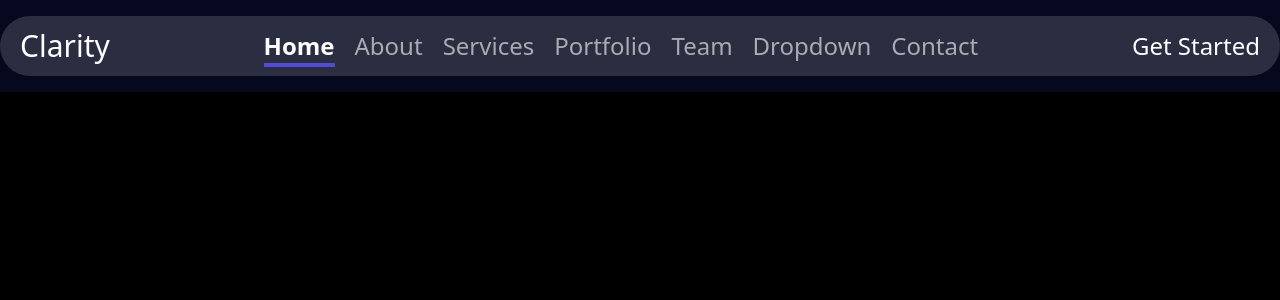
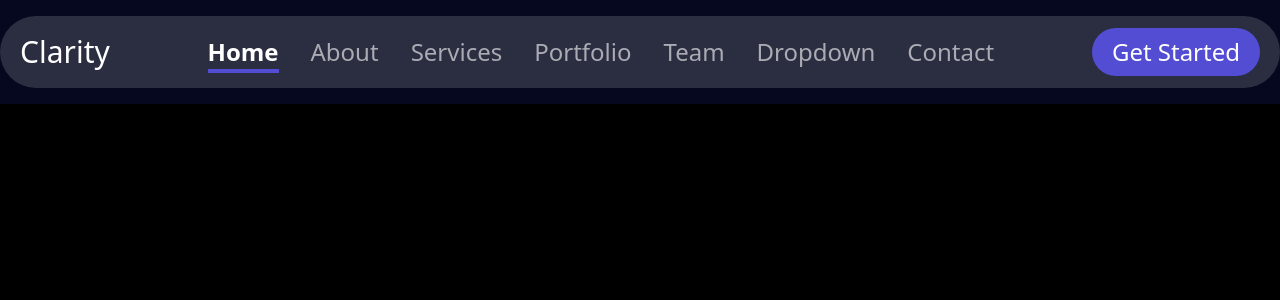
Before and after one commit to Vivek-Sharma-dev/Clarity, a React (Vite) app: page / in a window 1280 px wide. Shown: the top 300 px of the page. Built offline with nearby package versions, Linux system fonts and the light colour scheme.

Commit message:
header part completed

```diff
--- a/package.json
+++ b/package.json
@@ -11,6 +11,7 @@
   },
   "dependencies": {
     "@tailwindcss/vite": "^4.1.17",
+    "lucide-react": "^0.556.0",
     "react": "^19.2.0",
     "react-dom": "^19.2.0",
     "react-scroll": "^1.9.3",
--- a/src/Components/Header/Btn.jsx
+++ b/src/Components/Header/Btn.jsx
@@ -2,7 +2,7 @@ import React from 'react'
 
 const Btn = () => {
   return (
-    <button className='text-lg lg:text-2xl text-white'>
+    <button className='text-md lg:text-2xl text-white px-2 py-1 lg:px-5 lg:py-2 rounded-full bg-(--secondary-color) font-medium'>
       Get Started
     </button>
   )
--- a/src/Components/Header/Header.jsx
+++ b/src/Components/Header/Header.jsx
@@ -6,12 +6,12 @@ import Btn from "./Btn";
 const Header = () => {
   return (
     <div className="fixed top-0 left-0 w-full z-50">
-      <header className="bg-(--primary-color) py-4">
-        <nav className="px-5 rounded-full container mx-auto flex justify-between items-center py-3 bg-white/15  sticky top-20 ">
+      <header className="bg-(--primary-color) py-1 lg:py-4">
+        <div className="px-5 rounded-full container mx-auto flex justify-between items-center py-3 bg-white/15  relative">
           <Logo />
           <NavLinks />
           <Btn />
-        </nav>
+        </div>
       </header>
     </div>
   );
--- a/src/Components/Header/Logo.jsx
+++ b/src/Components/Header/Logo.jsx
@@ -1,7 +1,10 @@
 import { Link } from 'react-scroll'
 const Logo = () => {
   return (
+    <span className="flex-1 lg:flex-initial">
+
     <Link to='home' spy={true} smooth={true} offset={-70} duration={500}><span className={`cursor-pointer  font-medium lg:text-3xl text-2xl text-white`}>Clarity</span></Link>
+    </span>
   )
 }
 
--- a/src/Components/Header/NavLinks.jsx
+++ b/src/Components/Header/NavLinks.jsx
@@ -1,10 +1,19 @@
-import React, { useState } from "react";
-import { Link } from "react-scroll";
-import { navLinkActive, navLinkBase } from "../../Style/NavStyles";
+import { useEffect, useRef, useState } from "react";
+import { Link, scrollSpy } from "react-scroll";
+import {
+  menuBaseStyle,
+  navLinkActive,
+  navLinkBase,
+  menuLaptopStyle,
+  menuMobileStyleClose,
+  menuMobileStyleOpen,
+} from "../../Style/NavStyles";
+import { Menu } from "lucide-react";
 
 const NavLinks = () => {
+  const [isMenuActive, setIsMenuActive] = useState(false);
   const [active, setActive] = useState("home");
-  const [openDropdown, setOpenDropdown] = useState(false);
+  const menuRef = useRef(null);
   const links = [
     { id: "home", label: "Home" },
     { id: "about", label: "About" },
@@ -12,6 +21,7 @@ const NavLinks = () => {
     { id: "portfolio", label: "Portfolio" },
     { id: "team", label: "Team" },
     {
+      id: "dropdown",
       label: "Dropdown",
       dropdown: true,
       children: [
@@ -22,18 +32,50 @@ const NavLinks = () => {
     },
     { id: "contact", label: "Contact" },
   ];
+
+  useEffect(() => {
+    function handleClickOutside(e) {
+      if (menuRef.current && !menuRef.current.contains(e.target)) {
+        setIsMenuActive(false);
+      }
+    }
+
+    document.addEventListener("mousedown", handleClickOutside);
+    document.addEventListener("touchstart", handleClickOutside);
+    return () => {
+      document.removeEventListener("mousedown", handleClickOutside);
+      document.removeEventListener("touchstart", handleClickOutside);
+    };
+  }, []);
+
   return (
-    <ul className="flex flex-col lg:flex-row gap-5 items-center text-lg lg:text-2xl ">
-      {links.map((link) => (
-        <li key={link.id} className="cursor-pointer relative">
-          {!link.dropdown ? (
+    <nav ref={menuRef} className="order-10 lg:order-0 ml-3 lg:ml-0">
+
+      <button
+        onClick={() => setIsMenuActive(!isMenuActive)}
+        className="text-white lg:hidden"
+      >
+        <Menu size={33}/>
+      </button>
+      <ul
+
+        className={`${menuBaseStyle} ${
+          isMenuActive ? menuMobileStyleOpen : menuMobileStyleClose
+        } ${menuLaptopStyle}`}
+      >
+        {links.map((link) =>
+          !link.dropdown ? (
+            <li key={link.id}>
               <Link
                 to={link.id}
+                smooth={true}
+                duration={500}
                 spy={true}
-              smooth={true}
-              offset={-300}
-              duration={500}
-              onSetActive={() => setActive(link.id)}
+                offset={-150}
+                onSetActive={() => {
+                  setActive(link.id);
+                }}
+                onClick={() => setIsMenuActive(false)}
               >
                 <span
                   className={active === link.id ? navLinkActive : navLinkBase}
@@ -41,46 +83,26 @@ const NavLinks = () => {
                   {link.label}
                 </span>
               </Link>
+            </li>
           ) : (
-            <div
-              className="cursor-pointer"
-              onMouseEnter={() => setOpenDropdown(true)}
-              onMouseLeave={() => setOpenDropdown(false)}
-            >
-              <span
-                className={openDropdown === true ? navLinkActive : navLinkBase}
-              >
-                {link.label}
-              </span>
-              {openDropdown && (
-                <ul id="dropdown" className="absolute top-full -left-5 mt-2 bg-(--secondary-color)/40 backdrop-blur-none rounded-lg p-4 w-50">
+            <li className="relative" key={link.id}>
+              <div className="group">
+                <span className={navLinkBase}>{link.label}</span>
+                <ul className="absolute pointer-events-none opacity-0  group-hover:opacity-100 group-hover:pointer-events-auto w-52 px-5 bg-(--secondary-color)/70 backdrop-blur-2xl -left-6 top-full mt-1 py-3 rounded-2xl transition-all duration-300 scale-0 group-hover:scale-100">
                   {link.children.map((child) => (
                     <li key={child.id} className="mt-2">
-                      <Link
-                        to={child.id}
-                        spy={true}
-                        smooth={true}
-                        offset={-300}
-                        duration={500}
-                        onSetActive={() => setActive(child.id)}
-                      >
-                        <span
-                          className={
-                            active === child.id ? navLinkActive : navLinkBase
-                          }
-                        >
-                          {child.label}
-                        </span>
+                      <Link to={child.id} duration={1200} smooth={true}>
+                        <span className={navLinkBase}>{child.label}</span>
                       </Link>
                     </li>
                   ))}
                 </ul>
+              </div>
+            </li>
+          )
         )}
-            </div>
-          )}
-        </li>
-      ))}
       </ul>
+    </nav>
   );
 };
 
--- a/src/Style/NavStyles.js
+++ b/src/Style/NavStyles.js
@@ -1,6 +1,11 @@
 import React from "react";
 
 export const navLinkBase =
-  "relative transition-all duration-300 before:content-[''] before:absolute before:left-0 before:bottom-[-5px] before:w-0 before:h-1 before:bg-[var(--secondary-color)] before:transition-all before:duration-300 hover:text-white hover:before:w-full text-white/60";
+  "relative transition-all duration-300 before:content-[''] before:absolute before:left-0 before:bottom-[-5px] before:w-0 before:h-1 before:bg-[var(--secondary-color)] before:transition-all before:duration-300 hover:text-white hover:before:w-full text-white/60 text-lg lg:text-2xl cursor-pointer ";
 
-export const navLinkActive = `relative transition-all duration-300 before:content-[''] before:absolute before:left-0 before:bottom-[-5px] before:w-0 before:h-1 before:bg-[var(--secondary-color)] before:transition-all before:duration-300 text-white before:w-full font-bold`;
+export const navLinkActive = `relative transition-all duration-300 before:content-[''] before:absolute before:left-0 before:bottom-[-5px] before:w-0 before:h-1 before:bg-[var(--secondary-color)] before:transition-all before:duration-300 text-white before:w-full font-bold text-lg lg:text-2xl `;
+
+export const menuBaseStyle = "flex items-center ";
+export const menuMobileStyleOpen = "flex-col gap-4 absolute translate-x-0 top-full left-0 items-end px-5 rounded-b-lg w-1/2 py-4 bg-[var(--primary-color)] transition-all duration-300 max-h-fit overflow-hidden";
+export const menuMobileStyleClose = "flex-col gap-4 -translate-x-full opacity-0 pointer-events-none absolute  transition-all duration-300 left-0 top-full items-end px-5 rounded-b-lg w-1/2 py-4 bg-[var(--primary-color)] max-h-0";
+export const menuLaptopStyle = "lg:flex-row lg:gap-8 lg:static lg:opacity-100 lg:pointer-events-auto lg:translate-x-0 lg:items-center lg:w-auto lg:py-0 lg:bg-transparent ";
```
Also changed, not shown: 1 other file (tests, documents, lock files or other folders). Lines whose indentation alone changed are shown as unchanged.
